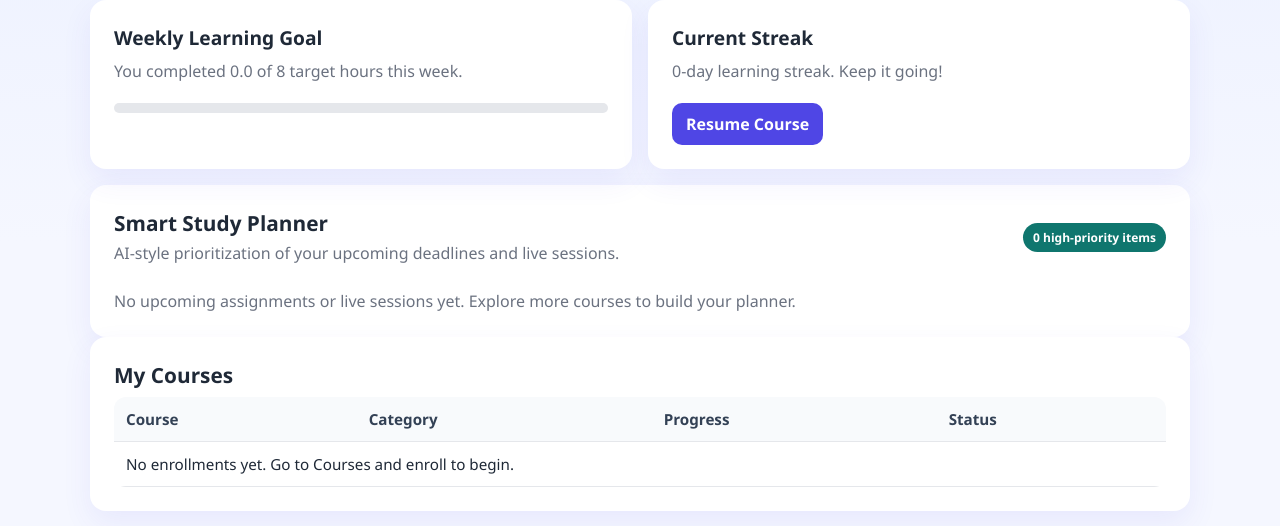
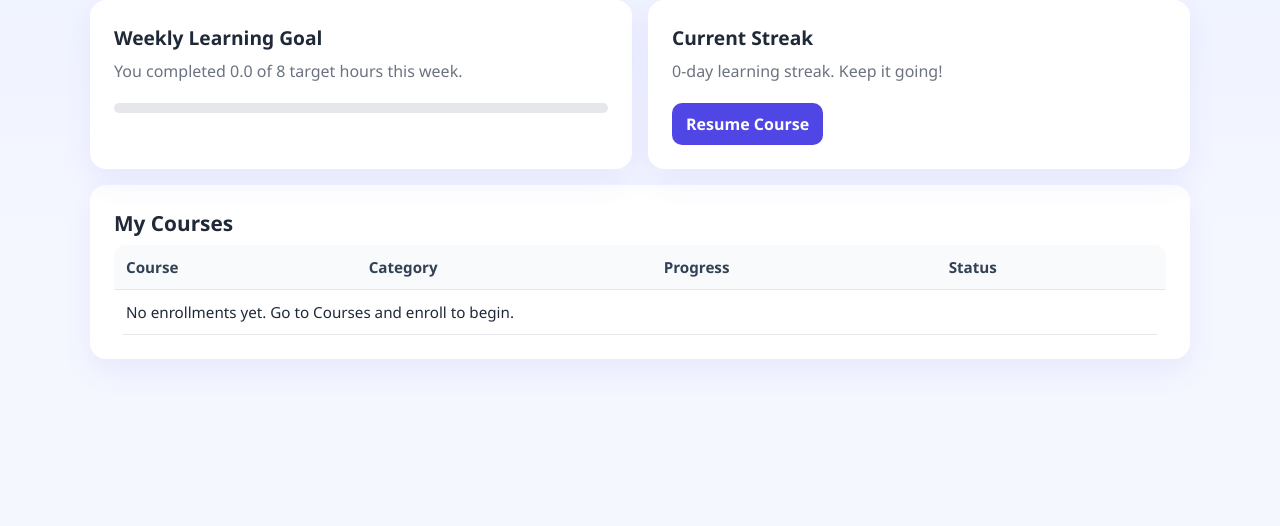
Before and after one commit to Yashesh08/NewLab, a Django app: page /dashboard/ in a window 1280 px wide. Shown: the part 78-604 px from the top of the page. Run offline with Django 4.2, Linux system fonts and the light colour scheme; the visitor is signed in with stand-in values (Sample User, id 1); data that the repository does not hold is empty.

Commit message:
Revert "Smart Study Planner to Learner Dashboard"

```diff
--- a/splab/spapp/views.py
+++ b/splab/spapp/views.py
@@ -5,22 +5,15 @@ from django.contrib.auth.decorators import login_required, user_passes_test
 from django.contrib.auth.models import Group, User
 from django.core.mail import send_mail
 from django.db.models import Avg, Count, Max
+from django.utils import timezone
+from django.utils.text import slugify
 from django.http import Http404
 from django.shortcuts import redirect, render
-from django.utils import timezone
-from django.utils.text import slugify
-
-from .models import (
-    Assignment,
-    AssignmentSubmission,
-    Course,
-    CourseNote,
-    CourseSection,
-    Enrollment,
-    Instructor,
-    LiveMeet,
-    VideoLecture,
-)
+from django.contrib.auth.models import User
+from django.core.mail import send_mail
+from django.conf import settings
+from django.shortcuts import render, redirect
+from .models import Assignment, AssignmentSubmission, Course, CourseNote, CourseSection, Enrollment, Instructor, VideoLecture
 
 
 HOME_FEATURES = [
@@ -137,52 +130,6 @@ def get_course(slug):
     course = Course.objects.filter(is_published=True).prefetch_related('instructors').get(slug=slug)
     return course
 
-
-
-
-def _build_study_planner(enrollments):
-    now = timezone.now()
-    course_ids = [item.course_id for item in enrollments]
-    if not course_ids:
-        return []
-
-    assignments = (
-        Assignment.objects
-        .filter(course_id__in=course_ids, due_at__gte=now)
-        .order_by('due_at')[:8]
-    )
-    live_meets = LiveMeet.objects.filter(
-        course_id__in=course_ids,
-        scheduled_at__gte=now,
-    ).order_by('scheduled_at')[:8]
-
-    planner_items = []
-    for assignment in assignments:
-        days_left = (assignment.due_at.date() - now.date()).days
-        urgency = 'high' if days_left <= 2 else 'medium' if days_left <= 5 else 'low'
-        planner_items.append({
-            'kind': 'Assignment',
-            'title': assignment.title,
-            'course': assignment.course.title,
-            'when': assignment.due_at,
-            'detail': f'Due in {max(days_left, 0)} day(s)',
-            'urgency': urgency,
-        })
-
-    for meet in live_meets:
-        days_left = (meet.scheduled_at.date() - now.date()).days
-        urgency = 'high' if days_left <= 1 else 'medium'
-        planner_items.append({
-            'kind': 'Live Meet',
-            'title': meet.topic,
-            'course': meet.course.title,
-            'when': meet.scheduled_at,
-            'detail': f'Starts in {max(days_left, 0)} day(s)',
-            'urgency': urgency,
-        })
-
-    planner_items.sort(key=lambda item: item['when'])
-    return planner_items[:6]
 
 def home(request):
     courses = list(Course.objects.filter(is_published=True).order_by('title'))
@@ -410,9 +357,6 @@ def dashboard(request):
         0,
     ) if courses_data else 0
 
-    planner_items = _build_study_planner(enrollments)
-    high_priority_count = sum(1 for item in planner_items if item['urgency'] == 'high')
-
     context = {
         'active_page': 'dashboard',
         'user_role': _get_user_role(request.user),
@@ -421,8 +365,6 @@ def dashboard(request):
         'goal_progress': average_progress,
         'streak_days': min(30, len(courses_data) * 3),
         'courses_data': courses_data,
-        'planner_items': planner_items,
-        'high_priority_count': high_priority_count,
     }
     return render(request, 'dashboard.html', context)
 
--- a/splab/templates/dashboard.html
+++ b/splab/templates/dashboard.html
@@ -16,35 +16,6 @@
         <p class="section-subtitle">{{ streak_days }}-day learning streak. Keep it going!</p>
         <a href="{% url 'courses' %}" class="button" style="text-decoration:none; display:inline-block;">Resume Course</a>
     </article>
-</section>
-
-<section class="card">
-    <div style="display:flex; justify-content:space-between; gap:12px; flex-wrap:wrap; align-items:center;">
-        <div>
-            <h2 class="section-title" style="font-size:1.3rem; margin-bottom:4px;">Smart Study Planner</h2>
-            <p class="section-subtitle" style="margin-bottom:0;">AI-style prioritization of your upcoming deadlines and live sessions.</p>
-        </div>
-        <span class="pill {% if high_priority_count %}warning{% else %}success{% endif %}">
-            {{ high_priority_count }} high-priority item{{ high_priority_count|pluralize }}
-        </span>
-    </div>
-    <div style="margin-top:12px; display:grid; gap:10px;">
-        {% for item in planner_items %}
-            <article style="border:1px solid #e5e7eb; border-radius:10px; padding:10px 12px;">
-                <div style="display:flex; justify-content:space-between; gap:8px; flex-wrap:wrap;">
-                    <strong>{{ item.kind }} · {{ item.title }}</strong>
-                    <span class="pill {% if item.urgency == 'high' %}danger{% elif item.urgency == 'medium' %}warning{% else %}success{% endif %}">
-                        {{ item.urgency|title }}
-                    </span>
-                </div>
-                <p style="margin:6px 0 0 0; color:#6b7280;">
-                    {{ item.course }} · {{ item.when|date:'M d, Y H:i' }} · {{ item.detail }}
-                </p>
-            </article>
-        {% empty %}
-            <p class="section-subtitle" style="margin:12px 0 0 0;">No upcoming assignments or live sessions yet. Explore more courses to build your planner.</p>
-        {% endfor %}
-    </div>
 </section>
 
 <section class="card">
```
Also changed, not shown: splab/spapp/tests.py (+0 -49 lines).
